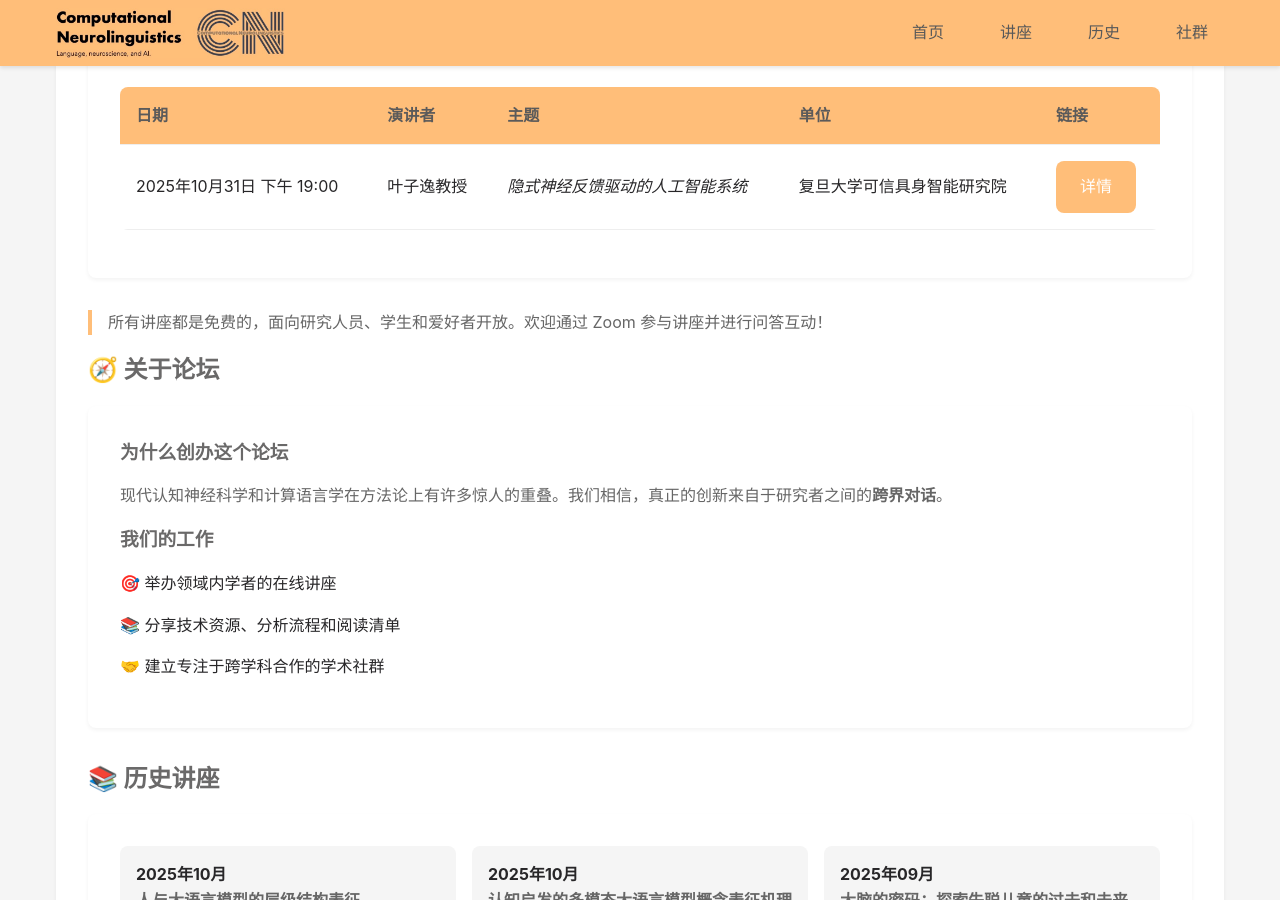
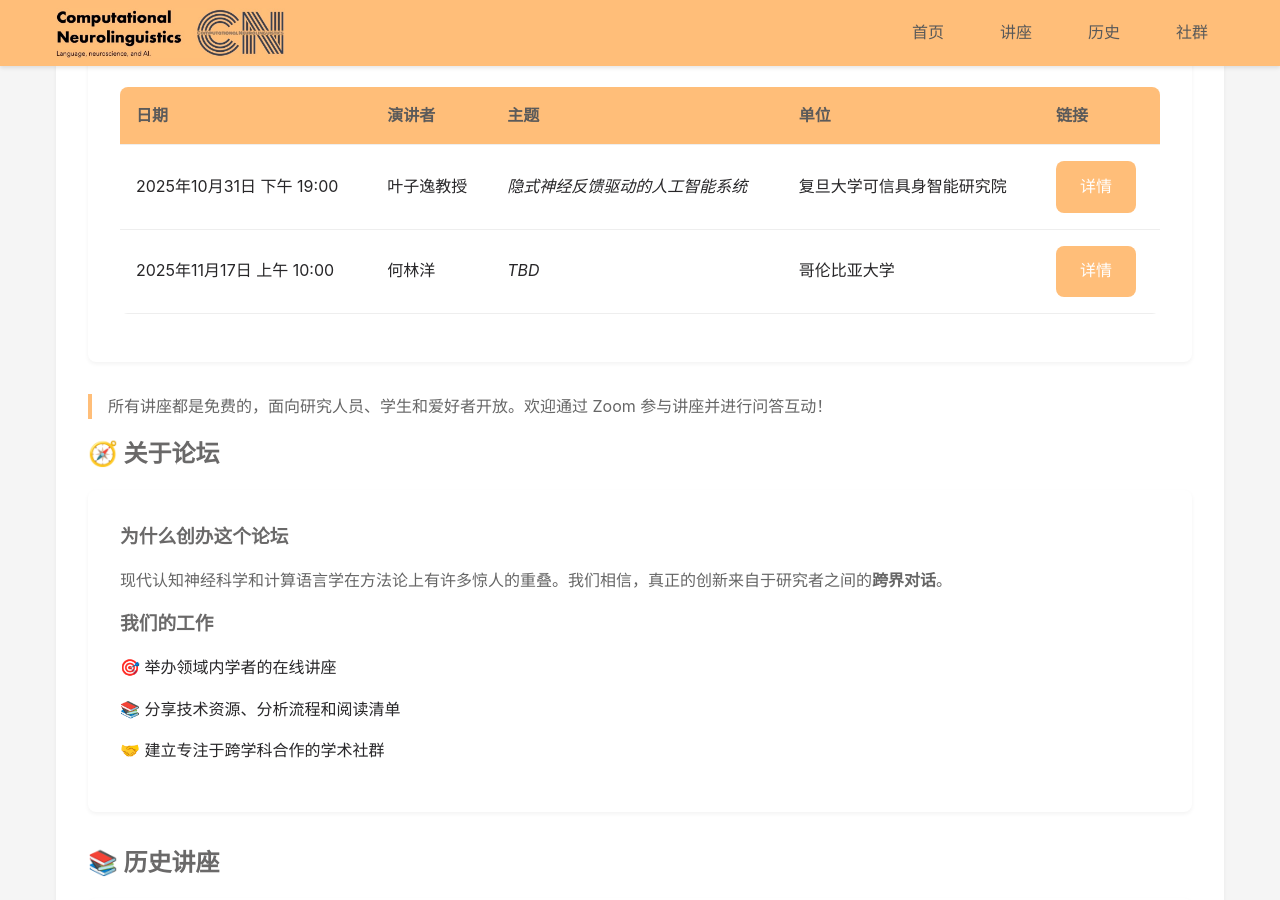
Before and after one commit to xufengduan/Computational-Neurolinguistics-Forum, a Jekyll site: the page built from README.md, in a window 1280 px wide and 900 px high, scrolled down 344 px. Built offline with Jekyll 4.4.1, drawn with Linux system fonts in a browser that asks for light colours.

Commit message:
update linyang

```diff
--- a/_data/events.yml
+++ b/_data/events.yml
@@ -142,3 +142,21 @@
     outline: |
       1. 讲座内容
       2. 问答环节
+
+  - date: 2025-11-17 10:00
+    speaker: 何林洋
+    title: TBD
+    institution: 哥伦比亚大学
+    permalink: 2025-11-He-Linyang
+    photo: linyang.png
+    status: active
+    zoom_link: https://cuhk.zoom.us/j/95891053788?pwd=lWyxDJW0hy9Bkjaubfo9pmUz9qUh7h.1
+    zoom_id: 958 9105 3788
+    zoom_password: 213165
+    abstract: |
+      TBD
+    bio: |
+      TBD
+    outline: |
+      1. 讲座内容
+      2. 问答环节
--- /dev/null
+++ b/events/2025-11-He-Linyang/index.md
@@ -0,0 +1,65 @@
+---
+layout: event
+title: TBD
+speaker: 何林洋
+institution: 哥伦比亚大学
+date: 2025-11-17 10:00
+permalink: /events/2025-11-He-Linyang/
+zoom_link: |
+  https://cuhk.zoom.us/j/95891053788?pwd=lWyxDJW0hy9Bkjaubfo9pmUz9qUh7h.1
+abstract: |
+  TBD
+
+bio: |
+  TBD
+
+outline: |
+  1. 讲座内容
+  2. 问答环节
+zoom_id: 958 9105 3788
+zoom_password: 213165
+status: active
+photo: linyang.png
+---
+
+## 讲座简介
+
+{% if page.abstract %}
+{{ page.abstract }}
+{% else %}
+本次讲座将探讨{{ page.title }}。具体内容即将更新。
+{% endif %}
+
+## 演讲者简介
+
+{% if page.bio %}
+{{ page.bio }}
+{% else %}
+{{ page.speaker }}是{{ page.institution }}的研究人员。
+{% endif %}
+
+## 参与方式
+
+- 时间：{{ page.date | date: "%Y年%m月%d日" }} {% assign hour = page.date | date: "%H" | plus: 0 %}{% if hour < 12 %}上午{% else %}下午{% endif %} {{ page.date | date: "%H:%M" }}（北京时间）
+- 平台：Zoom
+- 语言：中文
+
+## 讲座大纲
+
+{% if page.outline %}
+{{ page.outline }}
+{% else %}
+1. 引言
+2. 主要内容
+3. 讨论
+4. 问答环节
+{% endif %}
+
+## 相关资源
+
+{% if page.resources %}
+{{ page.resources }}
+{% else %}
+- 预读材料即将更新
+- 讲座回放将在讲座结束后提供
+{% endif %}
```
Also changed, not shown: events/2025-10-Ye-Zianyi/index.md (+1 -0 lines).
